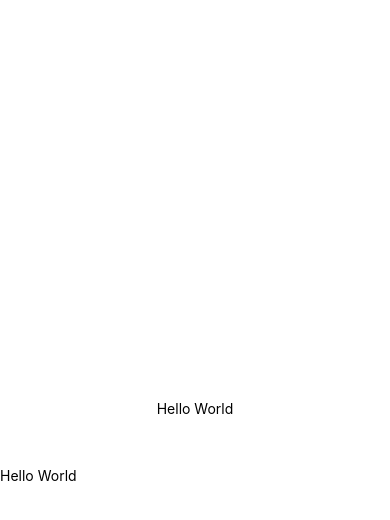
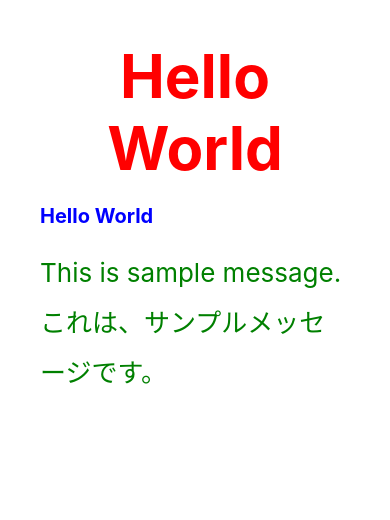
Before and after one commit to ryuzo111/react-native-study, a React Native app: screen / in a window 390 px wide. Shown: the top 520 px of the page. Built offline with nearby package versions, Linux system fonts and the light colour scheme.

Commit message:
styleSheetを追加

```diff
--- a/App.js
+++ b/App.js
@@ -112,20 +112,50 @@
 // export default App;
 
 import React,{Component} from 'react';
-import { Text, View} from 'react-native';
+import { StyleSheet, Text, View} from 'react-native';
 
 export default class App extends Component {
   render() {
     let message = 'Hello World';
     return (
-      <View>
-        <Text style={{padding:50, textAlign: 'center', paddingTop:400}}>
+      <View style={styles.base}>
+        <Text style={styles.title}>
           {message}
         </Text>
-        <Text>
+        <Text style={styles.subtitle}>
           {message}
+        </Text>
+        <Text style={styles.message}>
+          This is sample message.
+          これは、サンプルメッセージです。
         </Text>
       </View>
     );
   }
 }
+
+const styles = StyleSheet.create({
+  base: {
+    padding:30
+  },
+  title: {
+    padding: 10,
+    color: 'red',
+    textAlign:'center',
+    fontSize:60,
+    fontWeight:'bold'
+  },
+  subtitle: {
+    padding:10,
+    color:'blue',
+    fontSize:20,
+    fontWeight:'bold'
+  },
+  message: {
+    padding:10,
+    color:'green',
+    fontSize:26,
+    lineHeight:50
+  }
+
+});
```
